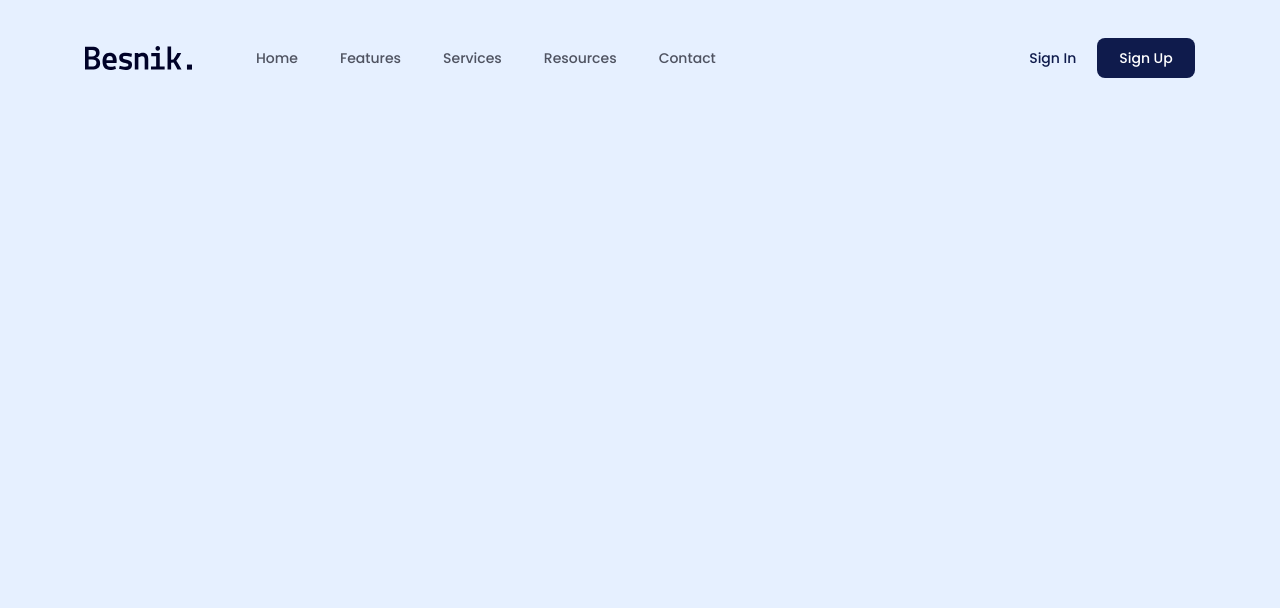
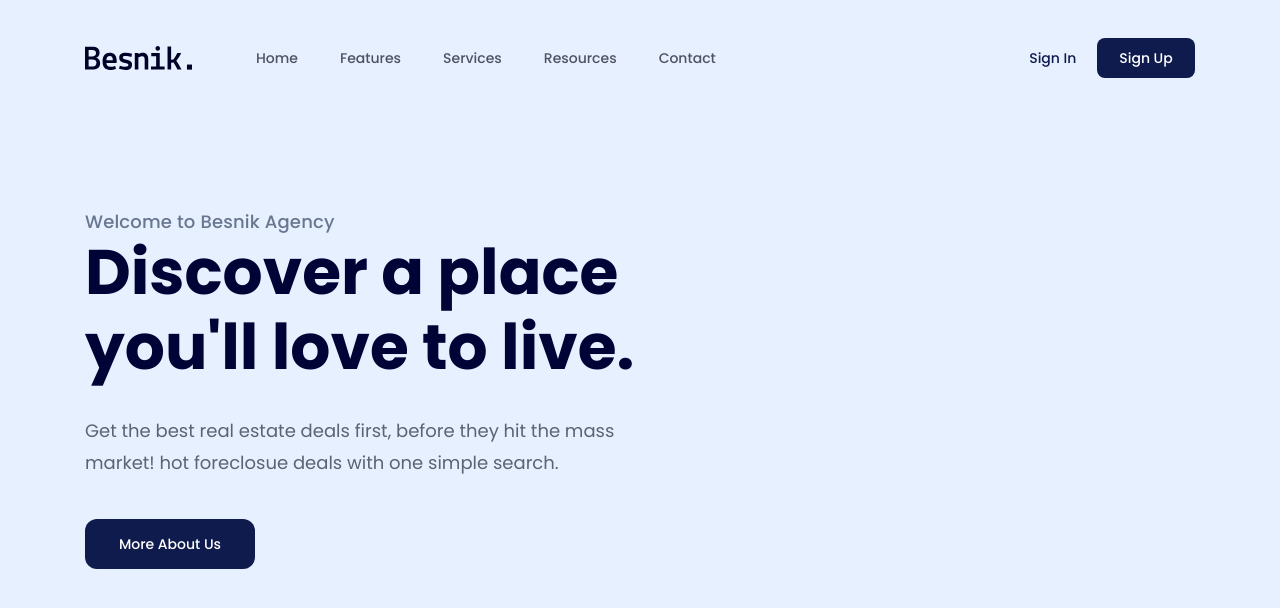
Before and after one commit to duy211099/besnik, a plain HTML site: page index.html in a window 1280 px wide. Drawn offline with Linux system fonts and the light colour scheme.

Commit message:
feat: hero info

```diff
--- a/assets/styles.css
+++ b/assets/styles.css
@@ -86,3 +86,39 @@ a {
     padding: 13px 16px;
     border-radius: 8px;
 }
+
+.hero{
+    margin-top: 130px;
+}
+
+.hero .info {
+    width: 50%;
+}
+
+.hero .sub-title {
+    font-weight: 500;
+    font-size: 1.8rem;
+    line-height: 1.5;
+    letter-spacing: 0.01em;
+    color: #687690;
+}
+
+.hero .title {
+    font-weight: 700;
+    font-size: 6.3rem;
+    line-height: 1.19;
+    color: #000336;
+}
+
+.hero .desc {
+    margin-top: 30px;
+    font-weight: 400;
+    font-size: 1.8rem;
+    line-height: 1.78;
+    color: #5A6473;
+}
+
+.hero .hero-cta{
+    margin-top: 40px;
+    min-width: 170px;
+}
--- a/index.html
+++ b/index.html
@@ -30,6 +30,15 @@
                     <a href="#!" class="action-btn btn">Sign Up</a>
                 </div>
             </nav>
+            <div class="hero">
+                <div class="info">
+                    <p class="sub-title">Welcome to Besnik Agency</p>
+                    <h1 class="title">Discover a place you'll love to live.</h1>
+                    <p class="desc">Get the best real estate deals first, before they hit the mass market! hot
+                        foreclosue deals with one simple search.</p>
+                    <a href="" class="hero-cta btn">More About Us</a>
+                </div>
+            </div>
         </div>
     </header>
 </body>
```
